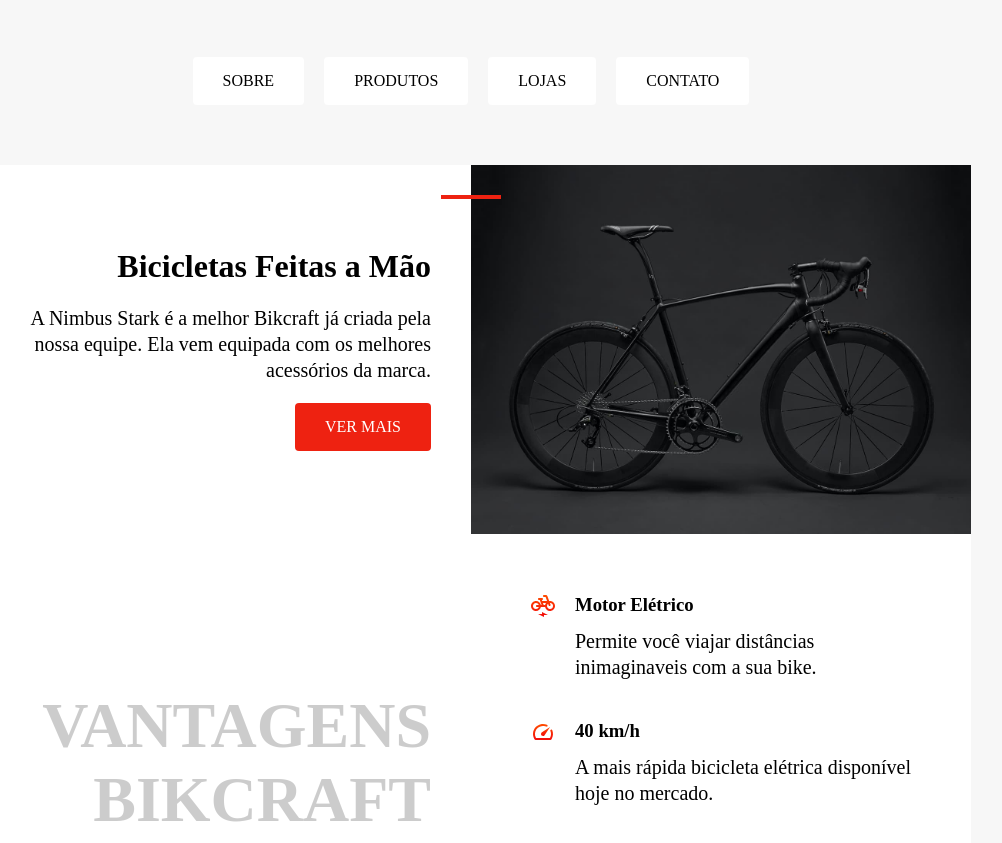
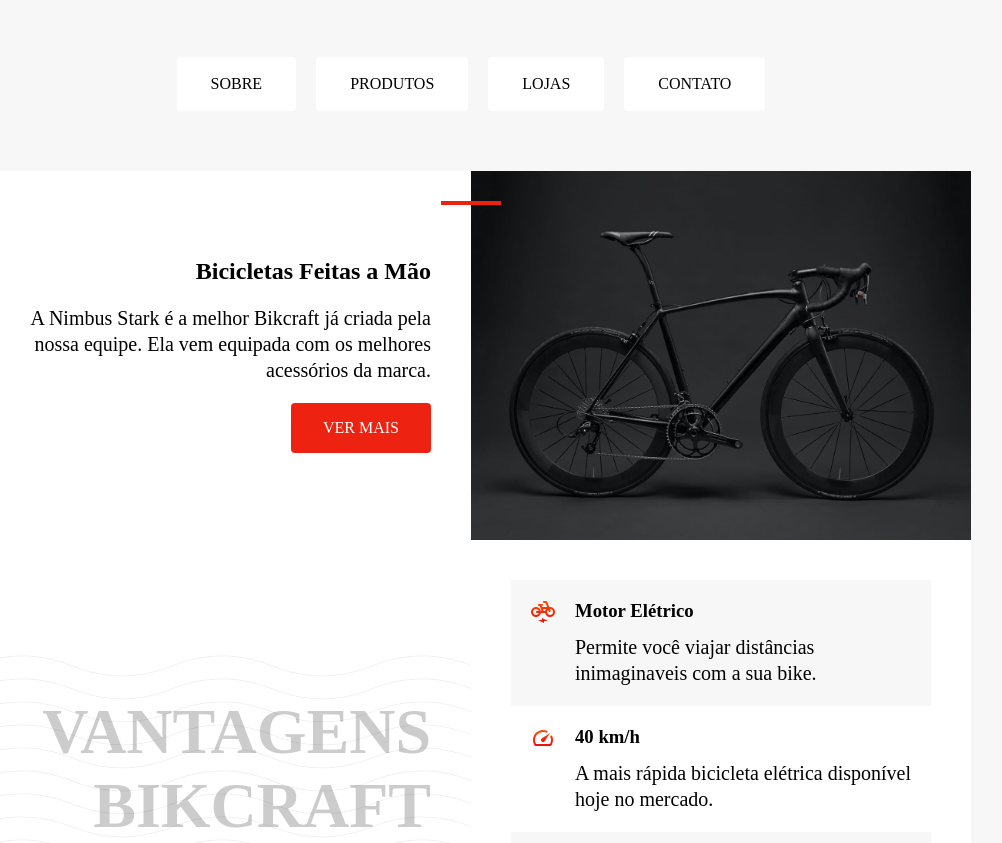
Before and after one commit to ShiellynFerr/Html-e-Css-Exercicios_Origamid, a plain HTML site: page bikecraft/bikcraft.html in a window 1280 px wide. Shown: the part 95-938 px from the top of the page, without its empty margins (169-1171 px from the left). Drawn offline with Linux system fonts and the light colour scheme.

Commit message:
código refaturado

```diff
--- a/bikecraft/bikcraft.html
+++ b/bikecraft/bikcraft.html
@@ -11,50 +11,55 @@
 
 <body>
 
-
+<header class="header">
   <img src="img/bikcraft.svg" alt="logo da marca bikcraft">
 
-  <nav class="cabecalho-menu-nav">
-    <a class="menu-item" href="">SOBRE</a>
-    <a class="menu-item" href="">PRODUTOS</a>
-    <a class="menu-item" href="">LOJAS</a>
-    <a class="menu-item" href="">CONTATO</a>
+  <nav>
+    <ul class="cabecalho-menu-nav">
+        <li> <a class="menu-item" href="">SOBRE</a></li>
+        <li><a class="menu-item" href="">PRODUTOS</a></li>
+        <li> <a class="menu-item" href="">LOJAS</a></li>
+        <li> <a class="menu-item" href="">CONTATO</a></li>
+    </ul>
   </nav>
+</header>
 
-
-  <main class="conteudo-principal">
-
+  <main>
+    <article class="conteudo-principal">
     <!-- primeira coluna, primeira linha -->
     <div class="introducao-site">
-      <span class="detalhe"></span>
+
       <h1 class="conteudo-principal-titulo">Bicicletas Feitas a Mão</h1>
       <p>A Nimbus Stark é a melhor Bikcraft já criada pela nossa equipe. Ela vem equipada com os melhores acessórios da marca.</p>
       <a class="botao" href="#">Ver mais</a>
     </div>
     <!-- segunda coluna, segunda linha -->
     <img class="img-bicicleta" src="img/bicicleta.jpg" alt="Bicicleta Bikcraft Preta">
+  </article>
 
+<article class="conteudo-principal">
     <!-- primeira coluna, primeira linha -->
     <h2 class="conteudo-principal-subtitulo">VANTAGENS BIKCRAFT</h2>
 
      <!-- segunda coluna, segunda linha -->
-    <section class="conteudo-vantagens">
-      <div class="vantagens-item">
+    <ul class="conteudo-vantagens">
+      <li class="vantagens-item">
         <img src="img/eletrica.svg" alt="">
         <h3>Motor Elétrico</h3>
         <p>Permite você viajar distâncias inimaginaveis com a sua bike.</p>
-      </div>
-      <div class="vantagens-item">
+      </li>
+      <li class="vantagens-item">
         <img src="img/velocidade.svg" alt="">
         <h3>40 km/h</h3>
         <p>A mais rápida bicicleta elétrica disponível hoje no mercado.</p>
-      </div>
-      <div class="vantagens-item">
+      </li>
+      <li class="vantagens-item">
         <img src="img/rastreador.svg" alt="">
         <h3>Rastreador</h3>
         <p>Rastreador e sistema anti-furto para garantir o seu sossego.</p>
-      </div>
-    </section>
+      </li>
+    </ul>
+  </article>
   </main>
 
   <footer class="rodape">
--- a/bikecraft/css/bikcraft.css
+++ b/bikecraft/css/bikcraft.css
@@ -23,22 +23,34 @@ body {
   justify-content: center;
 }
 
+.cabecalho-menu-nav a{
+  display: block;
+}
+
 .menu-item {
 background-color: #ffffff;
-padding: 15px 30px;
+padding: 1rem 2rem;
 border-radius: 4px;
 color: #000000;
 text-decoration: none;
+border: 2px solid #fff;
+}
 
+.menu-item:hover{
+  border: 2px solid #ee2211;
 }
 
 /* Estilo Geral */
-
+ul{
+  list-style: none;
+  margin: 0px;
+  padding: 0px;
+}
 p, h1, h2, h3{
   margin: 0;
 }
  p{
-   font-size: 20px;
+   font-size: 1.25rem;
    line-height: 1.3;
  }
 
@@ -61,7 +73,9 @@ p, h1, h2, h3{
   gap: 20px
   ;
 }
-.detalhe{
+
+.introducao-site::before{
+  content: "";
   width: 60px;
   height: 4px;
   background-color: #ee2211 ;
@@ -69,21 +83,26 @@ p, h1, h2, h3{
   top: 30px;
   right: -30px;
 }
+
 .botao{
   text-decoration: none;
   color: #fff;
   background-color: #ee2211;
-  padding: 15px 30px;
+  padding: 1rem 2rem;
   border-radius: 4px;
   text-transform: uppercase;
 }
 
+.botao:hover{
+  background-color: #900;
+}
 .conteudo-principal-subtitulo{
-  font-size: 64px;
+  font-size: 4rem;
   color: rgba(0, 0, 0, 0.2);
   text-align: right;
   padding: 40px;
   align-self: center;
+  background-image: url("../img/onda.svg");
 }
 
 .conteudo-vantagens{
@@ -97,6 +116,14 @@ p, h1, h2, h3{
  padding: 20px;
 }
 
+.vantagens-item:hover{
+border-left: 3px solid #ee2211;
+}
+
+.vantagens-item:nth-child(odd){
+background-color: #f7f7f7;
+}
+
 .vantagens-item p{
   grid-column: 2;
 }
@@ -107,5 +134,10 @@ p, h1, h2, h3{
   text-align: center;
   padding: 40px;
   box-sizing: border-box;
+}
 
+.header{
+  display: grid;
+  justify-items: center;
+  gap: 60px;
 }
```
Also changed, not shown: bikecraft/img/onda.svg (added).
